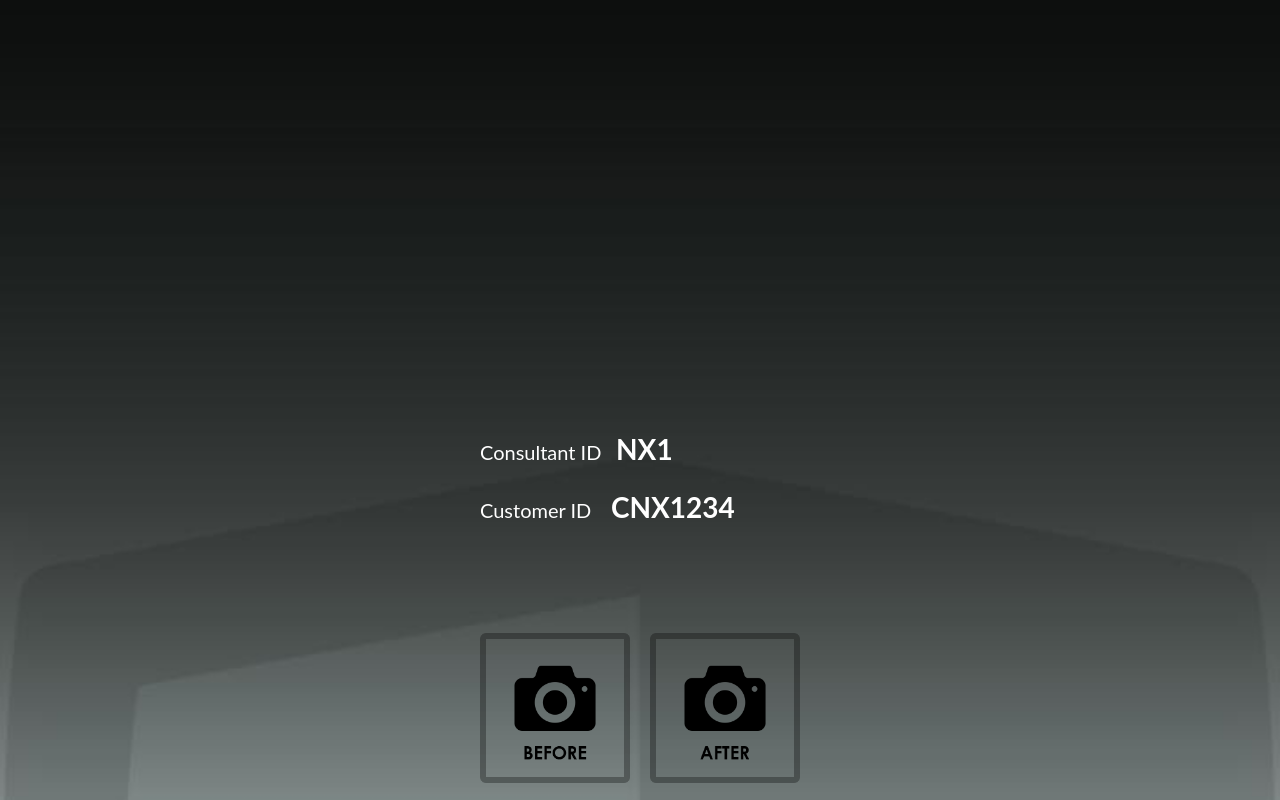
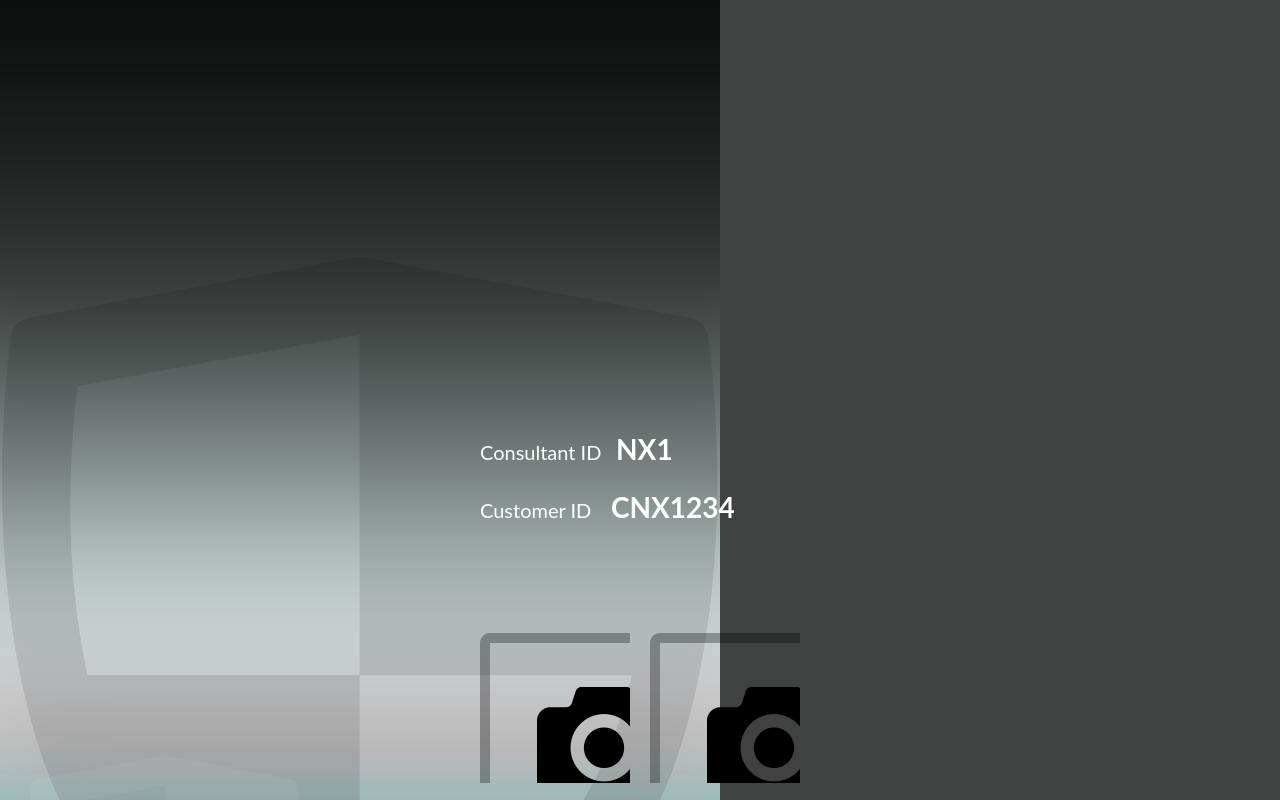
Before and after one commit to powertec3/eConsult-Camera, a plain HTML site: page www/app/views/camera.html in a window 1280 px wide. Shown: the top 800 px of the page. Drawn offline with Linux system fonts and the light colour scheme; files that its build step writes are made by us from their sources; files whose address does not match are found by name.

Commit message:
commit changes

```diff
--- a/www/css/style.css
+++ b/www/css/style.css
@@ -60,7 +60,7 @@ body{
 .wrapper{
 	margin:auto;
 	background:url('../img/Mobile_UI_Camera-app-VFL-background.jpg') no-repeat;
-	background-size:cover;
+	/* background-size:cover;  */
 }
 .inner-wrapper{
 	padding:10%;
@@ -110,7 +110,7 @@ body{
 .btnLogin{
 	border:none;
 	background:#ffffff;
-	opacity:0.5;
+	/* opacity:0.5; */
 	padding:10px;
 	width:77%;
 	max-width:730px;
@@ -166,7 +166,7 @@ span.answer{
 }
 .btnBefore{
 	background:url('../img/Mobile_UI_Camera-app-Button-Before.png') no-repeat;
-	background-size:150px;
+	/* background-size:150px; */
 	border:none;
 	width:150px;
 	height:150px;
@@ -174,7 +174,7 @@ span.answer{
 }
 .btnAfter{
 	background:url('../img/Mobile_UI_Camera-app-Button-After.png') no-repeat;
-	background-size:150px;
+	/* background-size:150px; */
 	border:none;
 	width:150px;
 	height:150px;
```
Also changed, not shown: 1 other file.
